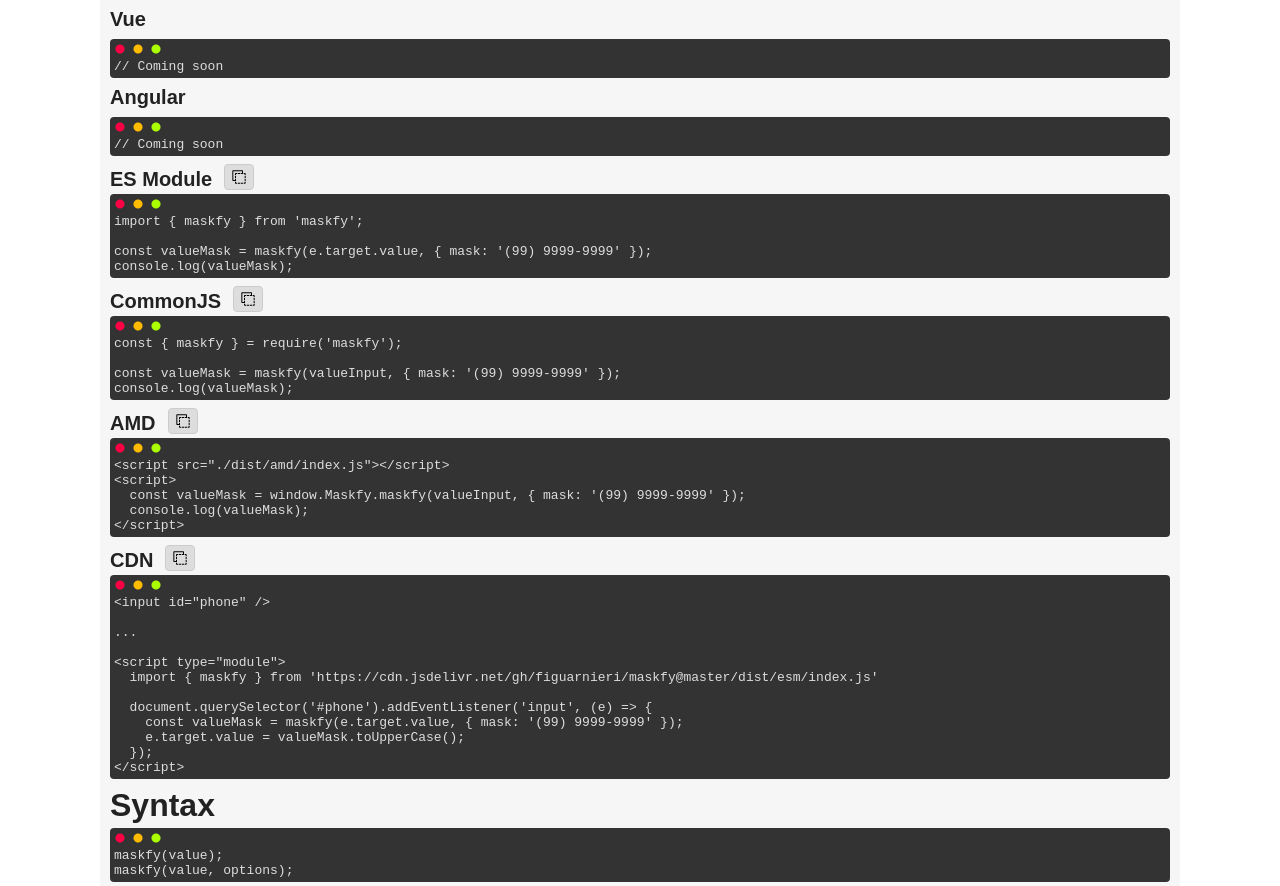
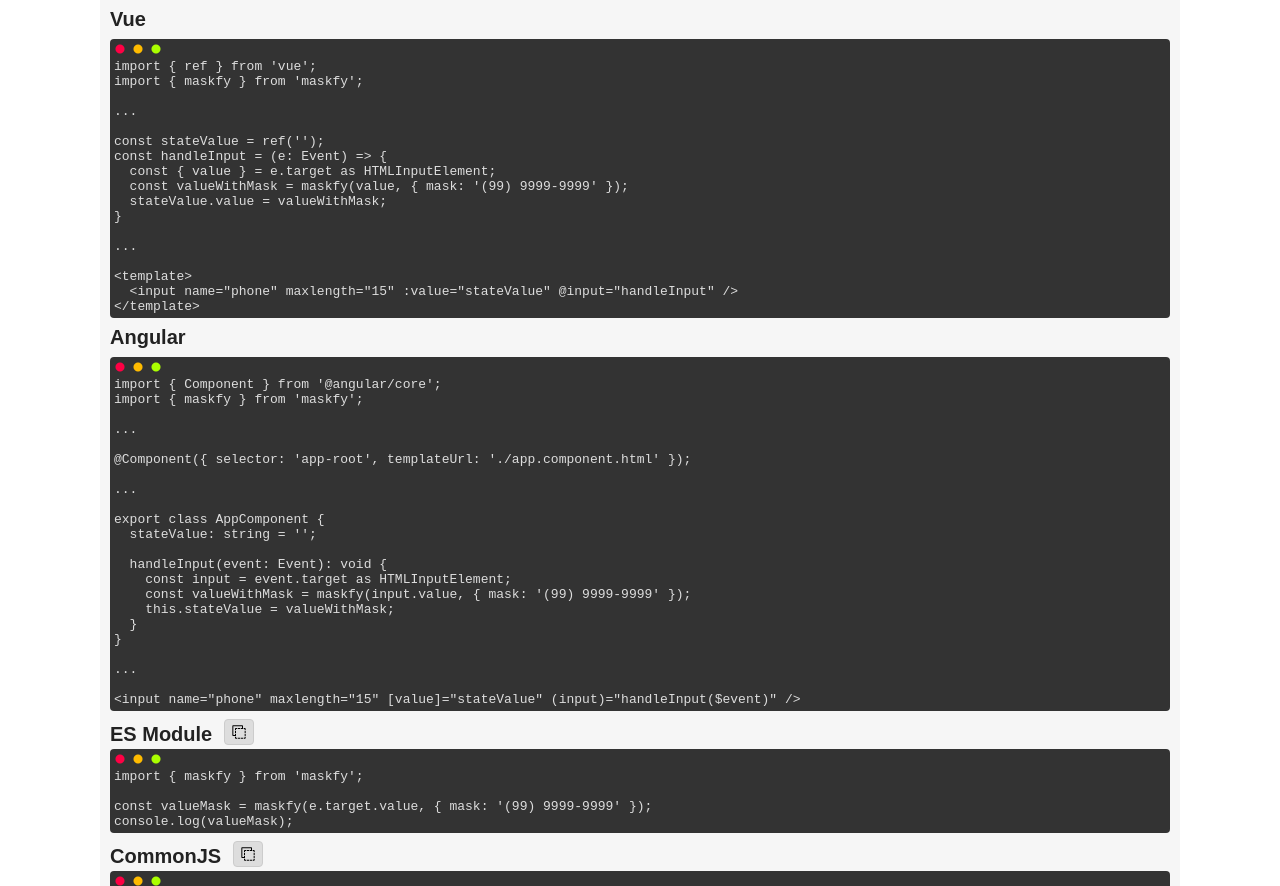
Before and after one commit to figuarnieri/maskfy, a website: page index.html in a window 1280 px wide. Shown: the part 1565-2451 px from the top of the page. Drawn offline with nearby package versions, Linux system fonts and the light colour scheme; a script that the page names is missing.

Commit message:
feat: Adding Vue and Angular examples

```diff
--- a/index.html
+++ b/index.html
@@ -39,7 +39,7 @@
         </div>
       </div>
       <svg class="logo-svg" version="1.1" xmlns="http://www.w3.org/2000/svg" x="0px" y="0px" viewBox="0 0 281.1 176.7">
-        <text class="logo-version">3.1.4</text>
+        <text class="logo-version">3.1.5</text>
         <path class="key key0 st0" />
         <path class="key key1 st0" />
         <path class="key key2 st0" />
@@ -117,29 +117,47 @@
 &lt;input name="phone" value={stateValue} onInput={handleInput} /></code></pre>
 
         <h3 class="page--subtitle">Vue</h3>
-        <pre class="codesnippet-js"><code class="language-javascript">// Coming soon</code></pre>
+        <pre class="codesnippet-js"><code class="language-javascript">import { ref } from 'vue';
+import { maskfy } from 'maskfy';
+
+...
+
+const stateValue = ref('');
+const handleInput = (e: Event) => {
+  const { value } = e.target as HTMLInputElement;
+  const valueWithMask = maskfy(value, { mask: '(99) 9999-9999' });
+  stateValue.value = valueWithMask;
+}
+
+...
+
+&lt;template>
+  &lt;input name="phone" maxlength="15" :value="stateValue" @input="handleInput" />
+&lt;/template></code></pre>
 
         <h3 class="page--subtitle">Angular</h3>
-        <!-- import { Component, model } from '@angular/core';
-import { bootstrapApplication } from '@angular/platform-browser';
+        <pre class="codesnippet-js"><code class="language-javascript">import { Component } from '@angular/core';
+import { maskfy } from 'maskfy';
 
-@Component({
-  selector: 'app-root',
-  template: `<input (input)="handleInput($event)" value={{valueMask()}} />`,
-})
+...
+
+@Component({ selector: 'app-root', templateUrl: './app.component.html' });
+
+...
 
 export class AppComponent {
-  valueMask = model<string>();
+  stateValue: string = '';
 
-  handleInput(event: Event) {
-    const target = event.target as HTMLInputElement;
-    const value = target.value.replace(/\D/g, '');
-    this.valueMask.update(() => value);
+  handleInput(event: Event): void {
+    const input = event.target as HTMLInputElement;
+    const valueWithMask = maskfy(input.value, { mask: '(99) 9999-9999' });
+    this.stateValue = valueWithMask;
   }
 }
 
-bootstrapApplication(AppComponent); -->
-        <pre class="codesnippet-js"><code class="language-javascript">// Coming soon</code></pre>
+...
+
+&lt;input name="phone" maxlength="15" [value]="stateValue" (input)="handleInput($event)" /></code></pre>
 
         <div class="page--header-group">
           <h3 class="page--subtitle">ES Module</h3>
@@ -347,14 +365,6 @@
       <div class="page--contain">
         <h2 class="page--title">Coming soon</h2>
         <ul style="margin-left: 24px">
-          <!--
-            - Support to Vue
-            - Support to Angular
-            - Add plugin to handle input elements with data-* attributes
-            - Add formatBefore and formatAfter
-          -->
-          <li>Support to Vue</li>
-          <li>Support to Angular</li>
           <li>Add plugin to handle input elements with data-* attributes</li>
           <li>Add formatBefore and formatAfter options</li>
         </ul>
@@ -456,11 +466,8 @@
 </html>
 
 <!--
-
-
 data-maskfy="999.999.999.999,99"
 data-maskfy-reverse="true"
 data-maskfy-minsize="4"
 data-maskfy-letters="true"
-
 -->
--- a/package.json
+++ b/package.json
@@ -53,5 +53,5 @@
   },
   "type": "module",
   "types": "src/types/index.d.ts",
-  "version": "3.1.4"
+  "version": "3.1.5"
 }
--- a/src/maskfy.ts
+++ b/src/maskfy.ts
@@ -4,7 +4,7 @@
  * @name Maskfy
  * @description: Simple, No Dependences and Compatibility with Vanilla, React, Vue, Angular, Mobile and etc...
  * @since: 2018
- * @version: 3.1.4
+ * @version: 3.1.5
  */
 
 'use strict';
```
Also changed, not shown: README.md, 1 other file.
